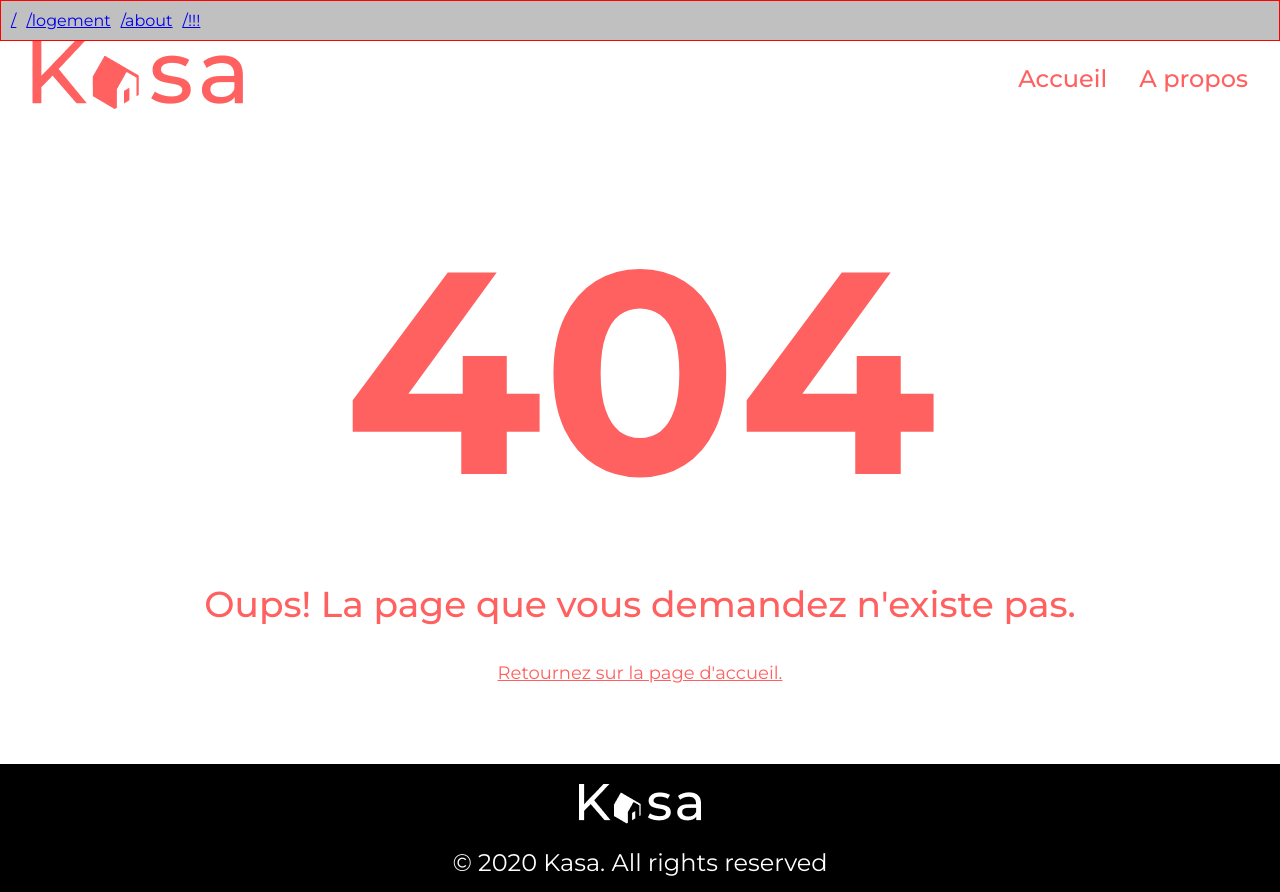
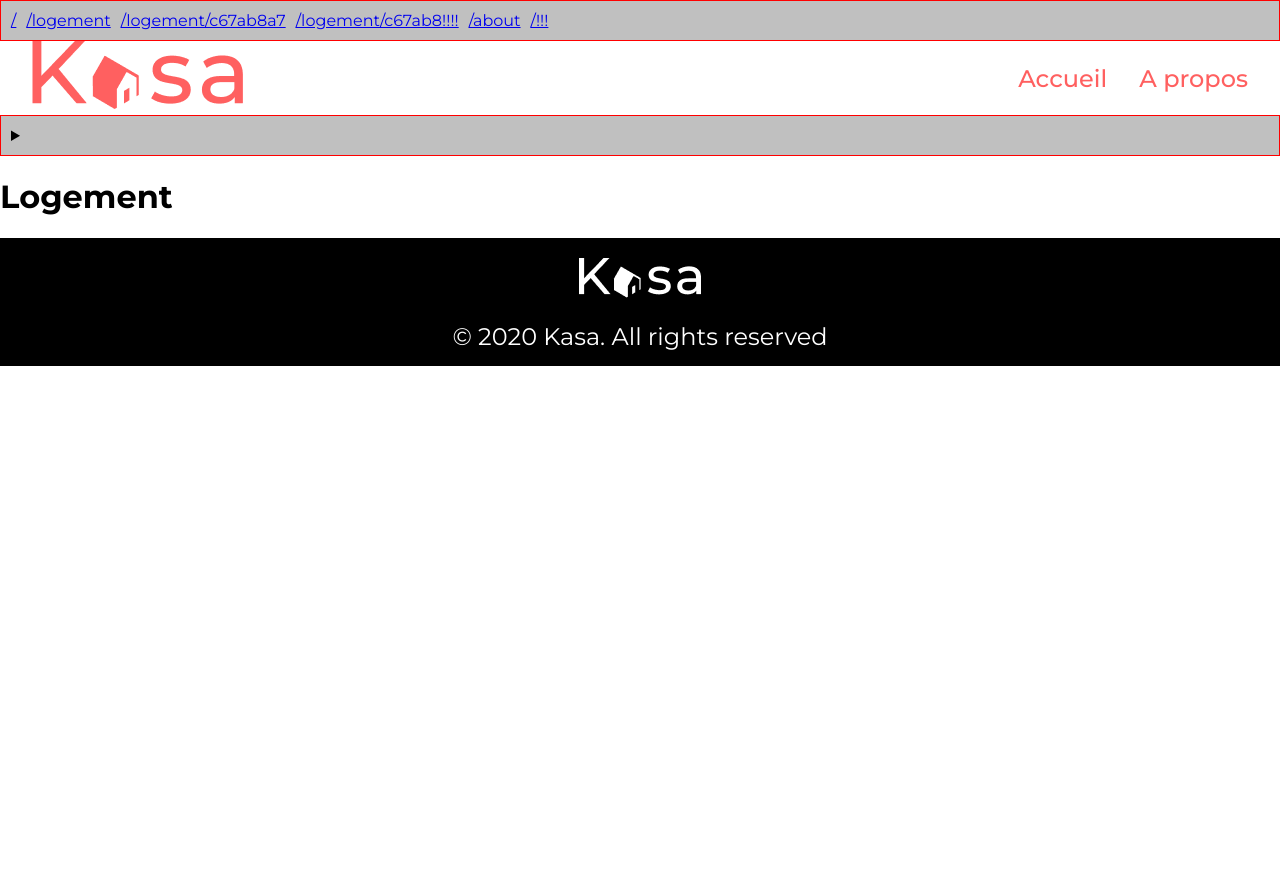
Before and after one commit to jcaldicote/P6-Kasa, a React (Vite) app: page /logement/0979876d in a window 1280 px wide. Before the commit this address had no page. After the commit the page ends 800 px from the top, so only its background shows below. Built offline with nearby package versions, Linux system fonts and the light colour scheme.

Commit message:
correction apres session mentorat

```diff
--- a/src/components/Layout.jsx
+++ b/src/components/Layout.jsx
@@ -1,12 +1,21 @@
 // import { children } from 'react';
-import DevNavBar from './DevNavBar';
-import Footer from './Footer';
-import NavBar from './Navbar';
+import DevNavBar from "./DevNavBar";
+import Footer from "./Footer";
+import NavBar from "./Navbar";
 
 export default function Layout({ children }) {
   return (
     <div>
-      <DevNavBar links={['/', '/logement', '/about', '/!!!']} />
+      <DevNavBar
+        links={[
+          "/",
+          "/logement",
+          "/logement/c67ab8a7",
+          "/logement/c67ab8!!!!",
+          "/about",
+          "/!!!",
+        ]}
+      />
       <NavBar />
       {children}
       <Footer />
--- a/src/hooks/useApi.js
+++ b/src/hooks/useApi.js
@@ -2,8 +2,8 @@ import { useEffect, useState } from "react";
 import dataUrl from "../data/data.json?url";
 
 function useApi(method, url, body, options) {
-  const [data, setData] = useState(null);
-  const [error, setError] = useState(null);
+  const [data, setData] = useState(undefined);
+  const [error, setError] = useState(undefined);
   const [loading, setLoading] = useState(method === "GET");
   const [_reload, setReload] = useState(0);
 
@@ -39,7 +39,7 @@ export const useFetchLogements = () => useApi("GET", dataUrl);
 // export const useFetchLogement = (id) => useApi ("GET", `/logements/${id}`)
 
 export const useFetchLogement = (id) => {
-  const { data, ...rest } = useApi("GET", dataUrl);
-  const house = data.find((house) => house.id === id);
-  return { data: house, ...rest };
+  let { data, loading, ...rest } = useApi("GET", dataUrl);
+  const house = data?.find((house) => house.id === id);
+  return { data: house, loading, ...rest };
 };
--- a/src/pages/Home.jsx
+++ b/src/pages/Home.jsx
@@ -8,13 +8,9 @@ import "./Home.scss";
 export default function Home() {
   const { data, loading, error } = useFetchLogements();
 
-  if (loading) {
-    return <div>Page is loading ...</div>;
-  }
+  if (loading) return <div>Page is loading ...</div>;
+  if (error) return <ErrorPage />;
 
-  if (error) {
-    return <ErrorPage />;
-  }
   return (
     <div>
       <DevDump data={{ loading, data }} />
--- a/src/pages/Logement.jsx
+++ b/src/pages/Logement.jsx
@@ -2,13 +2,18 @@ import { useParams } from "react-router-dom";
 import { useFetchLogement } from "../hooks/useApi";
 import Layout from "../components/Layout";
 import DevDump from "../components/DevDump";
+import ErrorPage from "./ErrorPage.jsx";
 
 export default function Logement() {
-  // let { id } = useParams();
-  // const { data, loading } = useFetchLogement(id);
+  let { logementId } = useParams();
+  const { data, loading, error } = useFetchLogement(logementId);
+
+  if (loading) return <div>Page is loading ...</div>;
+  if (error || !data) return <ErrorPage />;
+
   return (
     <>
-      {/* <DevDump data={{ loading, data }} /> */}
+      <DevDump data={{ loading, data }} />
       <h1>Logement</h1>
     </>
   );
--- a/src/router/router.jsx
+++ b/src/router/router.jsx
@@ -20,8 +20,9 @@ export const router = createBrowserRouter([
       </Layout>
     ),
   },
+
   {
-    path: "/logement",
+    path: "/logement/:logementId",
     element: (
       <Layout>
         <Logement />
```
Also changed, not shown: src/pages/About.scss (added).
